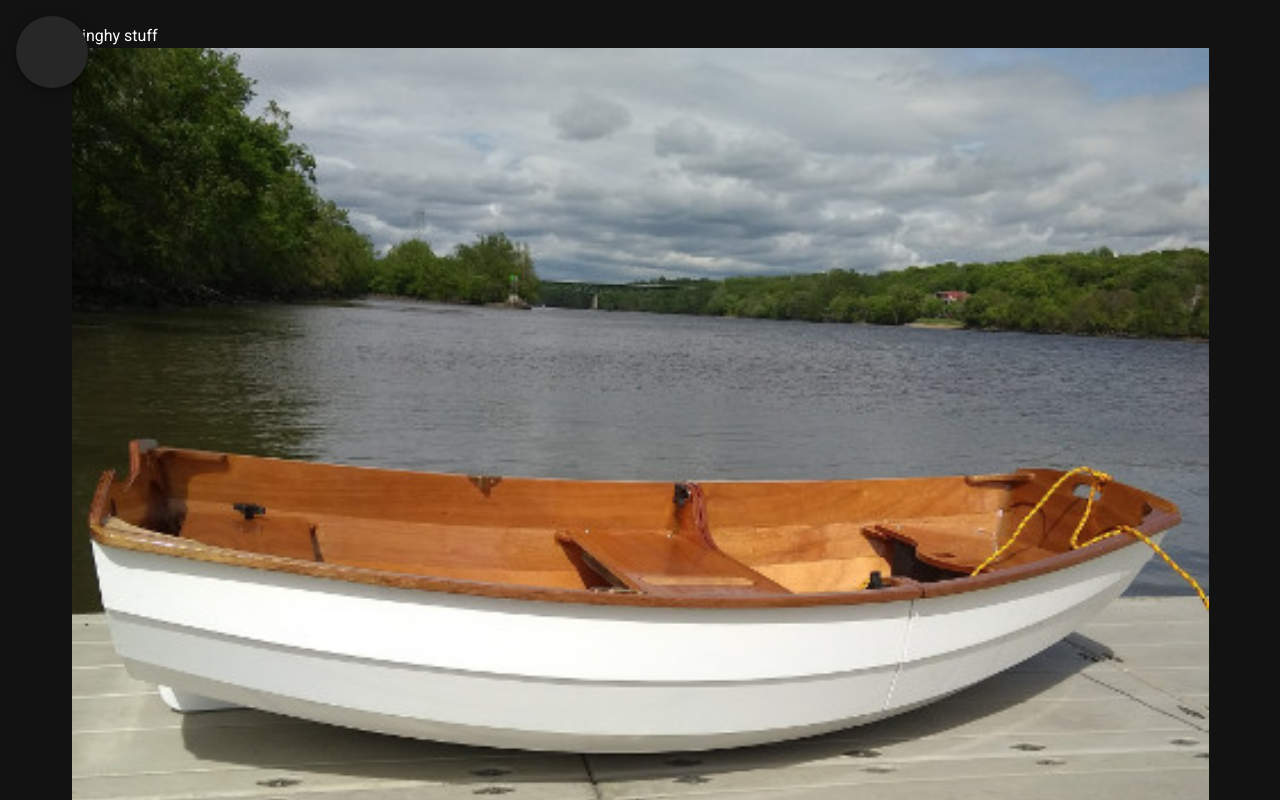
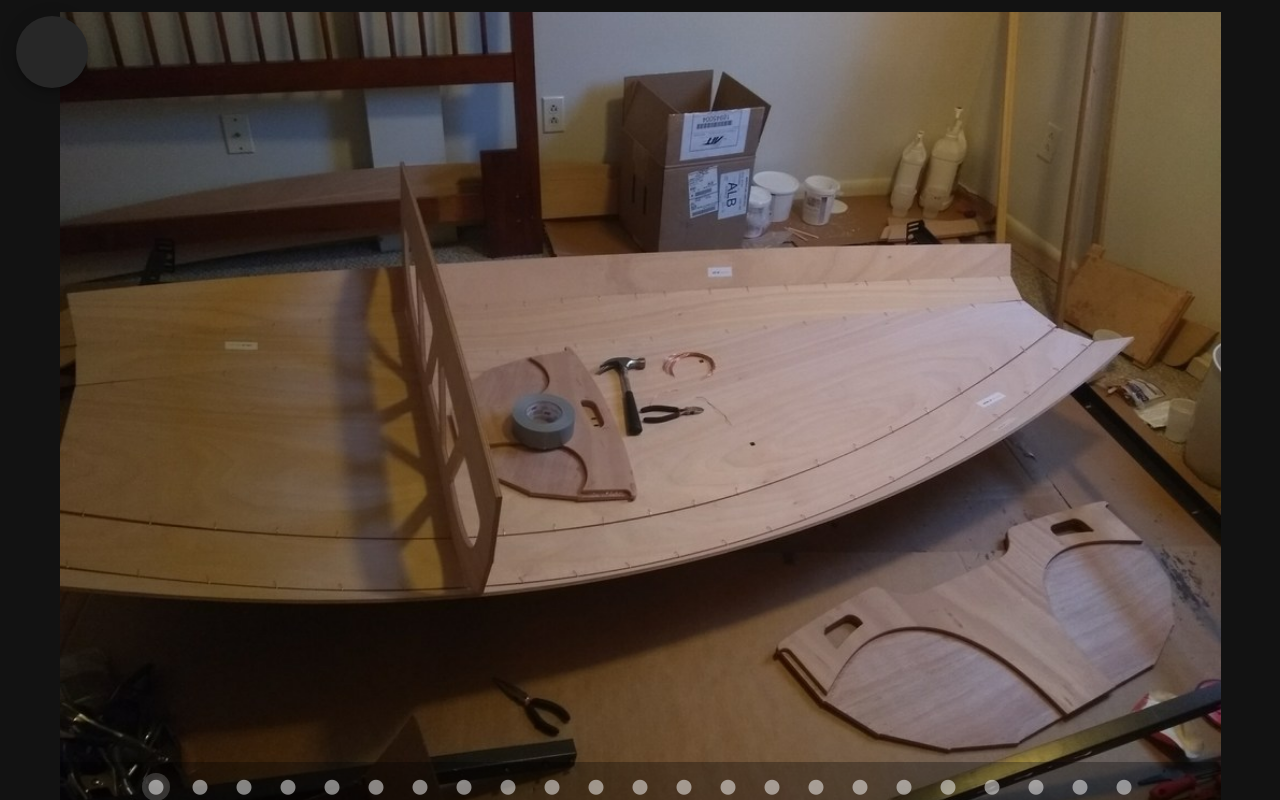
Before and after one commit to anlach/dodging.rocks, a Nuxt app: page /dinghy in a window 1280 px wide. Shown: the top 800 px of the page. Built offline with nearby package versions, Linux system fonts and the light colour scheme; a web font is replaced by a local one.

Commit message:
Add dinghy gallery

```diff
--- a/pages/dinghy/index.vue
+++ b/pages/dinghy/index.vue
@@ -1,16 +1,46 @@
 <template>
-  <v-container>
-    <v-row>
-      <v-col>
-        Dinghy stuff
-        <v-img src="/dink.jpg" />
-      </v-col>
-    </v-row>
-  </v-container>
+  <v-carousel height="100vh" show-arrows-on-hover>
+    <v-carousel-item
+      v-for="(src, i) in filenames"
+      :key="i"
+      :src="'/img/dinghy/' + src"
+    >
+    </v-carousel-item>
+  </v-carousel>
 </template>
 
 <script>
-export default {}
+export default {
+  data() {
+    return {
+      filenames: [
+        'pram-panel-2.jpg',
+        'pram-ends-1.jpg',
+        'epoxy-bulkhead-1.jpg',
+        'pram-panel-3.jpg',
+        'pram-stitched-1.jpg',
+        'pram-stitched-2.jpg',
+        'pram-port-gunnel-1.jpg',
+        'pram-starboard-gunnel-1.jpg',
+        'pram-stern-knees-1.jpg',
+        'pram-bow-knees-1.jpg',
+        'pram-thwarts-1.jpg',
+        'pram-epoxy-1.jpg',
+        'thwart-supports-1.jpg',
+        'pram-bottom-epoxy-1.jpg',
+        'pram-cut-1.jpg',
+        'nesting-pram-1.jpg',
+        'bottom-sanded-1.jpg',
+        'bottom-painted-1.jpg',
+        'varnished-1.jpg',
+        'pre-splash-1.jpg',
+        'stowed-1.jpg',
+        'cartopped-1.jpg',
+        'north-shore-1.jpg'
+      ]
+    }
+  }
+}
 </script>
 
 <style lang="scss" scoped></style>
```
